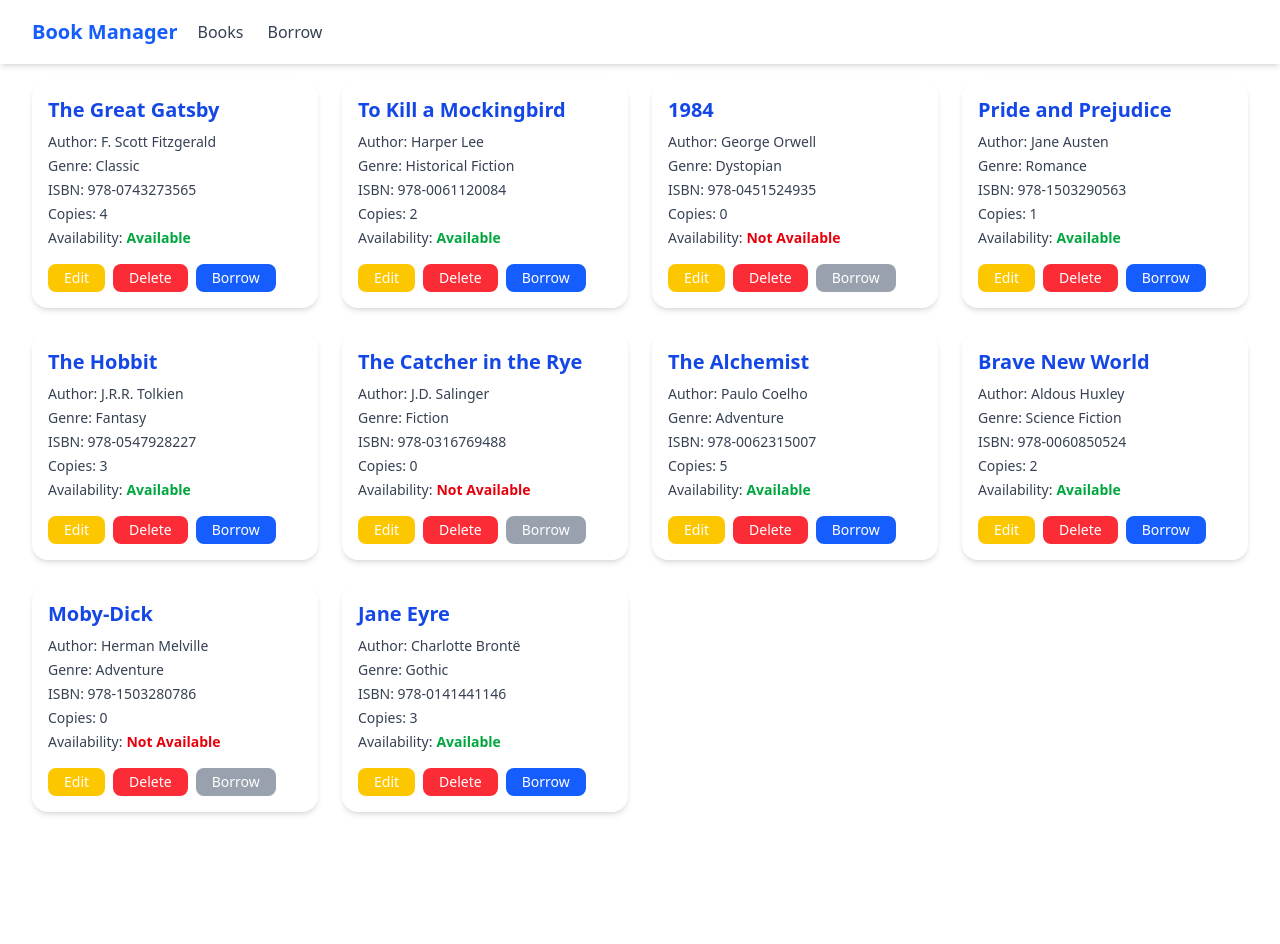
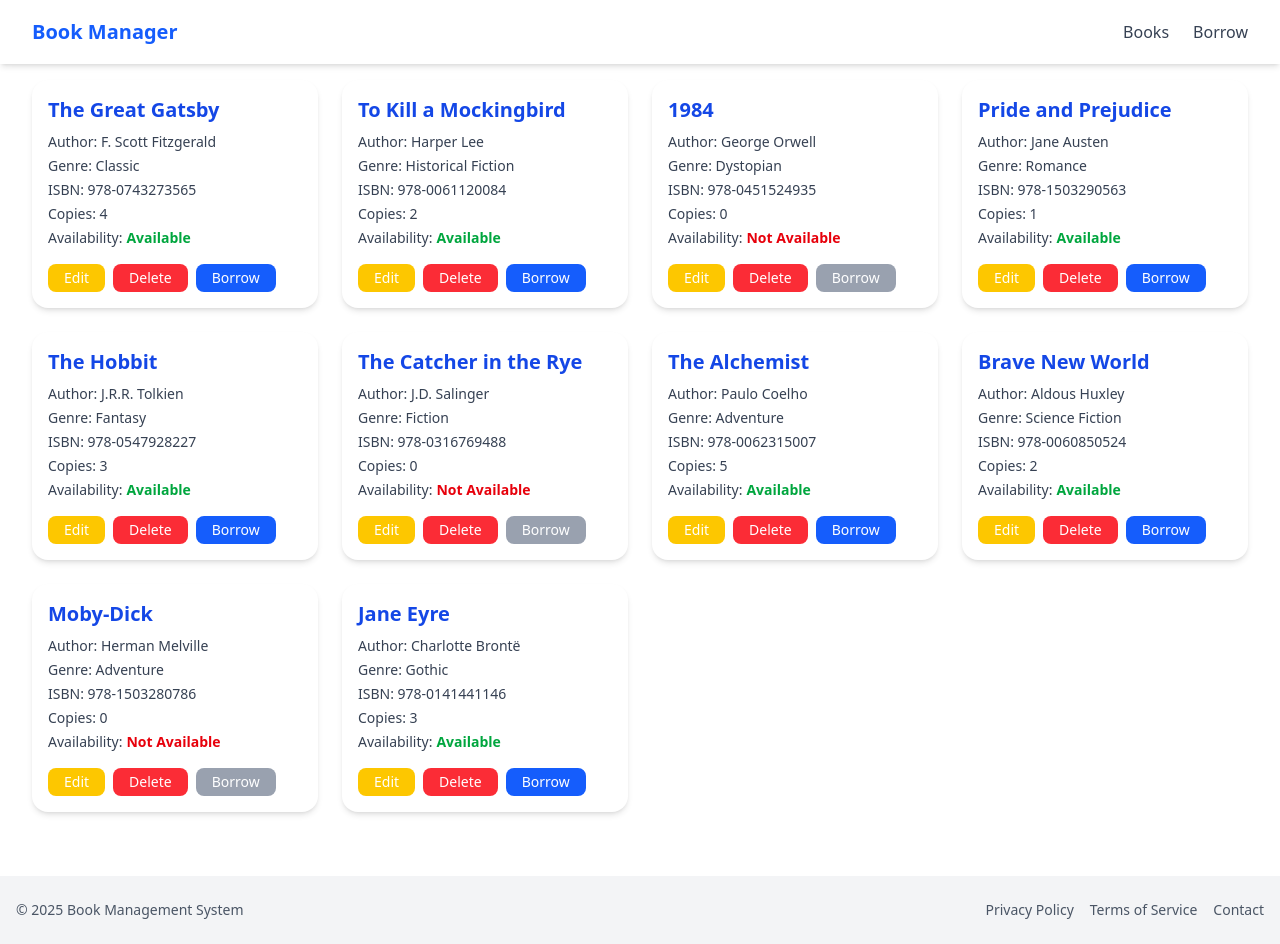
Before and after one commit to sisrafilss/L2B5-A4-Library-Management-System-Client, a React (Vite) app: page / in a window 1280 px wide. Before the commit the page ends 836 px from the top, so only its background shows below. Built offline with nearby package versions, Linux system fonts and the light colour scheme.

Commit message:
a minimal footer added

```diff
--- a/src/App.tsx
+++ b/src/App.tsx
@@ -1,4 +1,5 @@
 import { Outlet } from "react-router";
+import Footer from "./components/Footer";
 import Navbar from "./components/layout/Navbar";
 
 function App() {
@@ -6,6 +7,7 @@ function App() {
     <>
       <Navbar />
       <Outlet />
+      <Footer />
     </>
   );
 }
--- a/src/components/BookCard.tsx
+++ b/src/components/BookCard.tsx
@@ -24,7 +24,7 @@ const BookCard = ({
   onBorrow,
 }: Book) => {
   return (
-    <div className="bg-white shadow-md rounded-2xl p-4 w-full max-w-md mx-auto sm:mx-0">
+    <div className="bg-white shadow-md rounded-2xl p-4 w-full max-w-sm mx-auto sm:mx-0">
       <h2 className="text-xl font-semibold text-blue-700 mb-2">{title}</h2>
 
       <div className="text-gray-700 text-sm space-y-1">
--- /dev/null
+++ b/src/components/Footer.tsx
@@ -0,0 +1,22 @@
+const Footer = () => {
+  return (
+    <footer className="bg-gray-100 text-gray-600 text-sm mt-10">
+      <div className="max-w-7xl mx-auto px-4 py-6 flex flex-col md:flex-row justify-between items-center gap-2">
+        <p>&copy; {new Date().getFullYear()} Book Management System</p>
+        <div className="flex gap-4">
+          <a href="#" className="hover:text-blue-600 transition">
+            Privacy Policy
+          </a>
+          <a href="#" className="hover:text-blue-600 transition">
+            Terms of Service
+          </a>
+          <a href="#" className="hover:text-blue-600 transition">
+            Contact
+          </a>
+        </div>
+      </div>
+    </footer>
+  );
+};
+
+export default Footer;
--- a/src/components/layout/Navbar.tsx
+++ b/src/components/layout/Navbar.tsx
@@ -10,7 +10,7 @@ const Navbar = () => {
   return (
     <nav className="bg-white shadow-md fixed top-0 left-0 w-full z-50">
       <div className="max-w-7xl mx-auto px-4 sm:px-6 lg:px-8">
-        <div className="flex items-center  h-16">
+        <div className="flex items-center justify-between h-16">
           {/* Logo */}
           <Link to="/">
             <div className="flex-shrink-0 text-xl font-bold text-blue-600">
```
